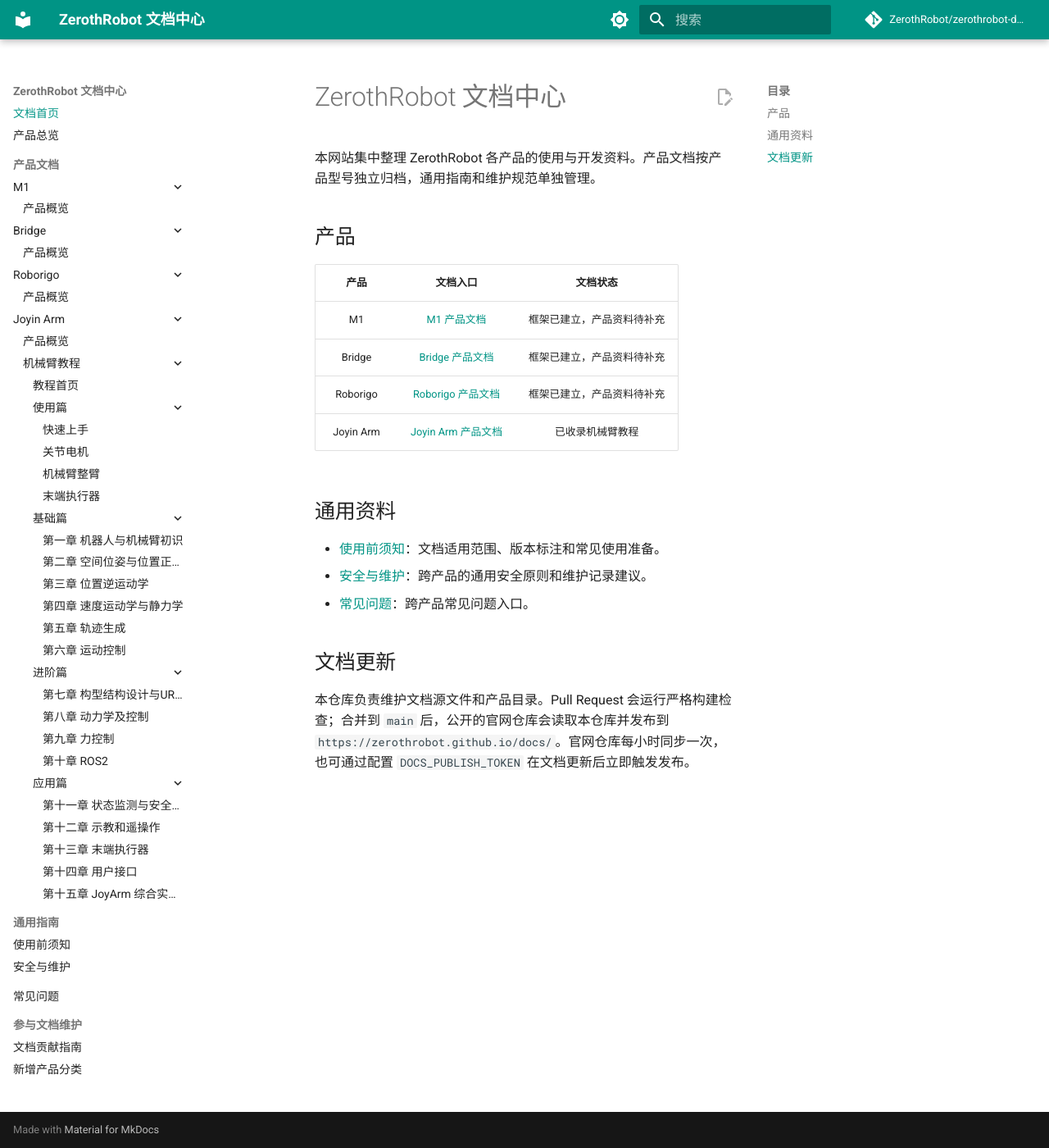
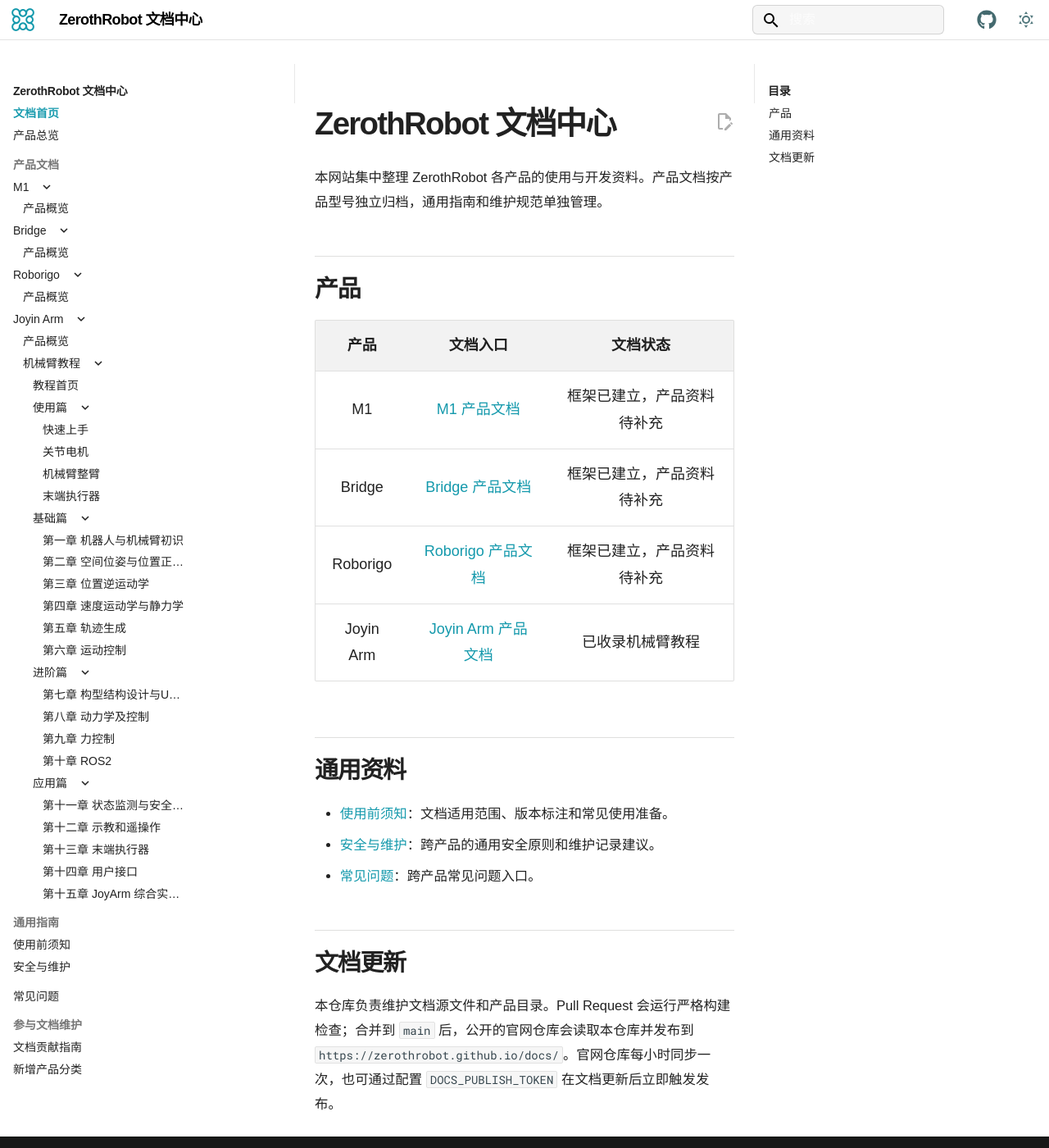
Before and after one commit to ZerothRobot/zerothrobot-docs, an MkDocs documentation site: the page built from docs/index.md, in a window 1280 px wide and 1400 px high. Shown: the whole window at 82% size. Built offline with MkDocs 1.6.1 and Material for MkDocs 9.7.7, drawn with Linux system fonts in a browser that asks for light colours; comment, search, counter and statistics services are not loaded.

Commit message:
style(docs): 重构文档站点视觉样式

```diff
--- /dev/null
+++ b/docs/stylesheets/site.css
@@ -0,0 +1,406 @@
+/* ---------- 品牌色与阅读底色 ---------- */
+:root,
+body[data-md-color-scheme="default"] {
+  --md-primary-fg-color: #1499ac;
+  --md-primary-fg-color--light: #6ad5e1;
+  --md-primary-fg-color--dark: #117f90;
+  --md-accent-fg-color: #1499ac;
+  --md-default-bg-color: #ffffff;
+  --md-code-bg-color: #f6f6f6;
+  --md-typeset-a-color: #1499ac;
+  --md-text-font: 'Alibaba PuHuiTi 2.0', 'PingFang SC', 'Microsoft YaHei', Arial, sans-serif;
+  --md-heading-font: 'Alibaba PuHuiTi 2.0', 'PingFang SC', 'Microsoft YaHei', Arial, sans-serif;
+}
+
+body[data-md-color-scheme="slate"] {
+  --md-primary-fg-color: #6ad5e1;
+  --md-primary-fg-color--light: #8ce2eb;
+  --md-primary-fg-color--dark: #1499ac;
+  --md-accent-fg-color: #6ad5e1;
+  --md-default-bg-color: #171817;
+  --md-default-bg-color--light: #20211f;
+  --md-code-bg-color: #222320;
+  --md-typeset-a-color: #8ce2eb;
+}
+
+/* ---------- 顶部工具栏 ---------- */
+.md-header {
+  background: #ffffff;
+  color: #000000;
+  box-shadow: 0 1px 0 rgb(28 28 26 / 12%);
+}
+
+.md-header__topic,
+.md-header .md-icon,
+.md-header .md-search__icon,
+.md-header .md-source,
+.md-header .md-header__button {
+  color: #000000;
+}
+
+.md-header__title {
+  font-weight: 750;
+  letter-spacing: -0.035em;
+}
+
+.md-search__form {
+  border: 1px solid rgb(28 28 26 / 16%);
+  border-radius: 6px;
+  background: #f6f6f6;
+}
+
+.md-search__input {
+  color: #000000;
+}
+
+[data-md-color-scheme="slate"] .md-header {
+  background: #171817;
+  color: #f5f5f5;
+  box-shadow: 0 1px 0 rgb(255 255 255 / 12%);
+}
+
+[data-md-color-scheme="slate"] .md-header__topic,
+[data-md-color-scheme="slate"] .md-header .md-icon,
+[data-md-color-scheme="slate"] .md-header .md-search__icon,
+[data-md-color-scheme="slate"] .md-header .md-source,
+[data-md-color-scheme="slate"] .md-header .md-header__button {
+  color: #f5f5f5;
+}
+
+[data-md-color-scheme="slate"] .md-search__form {
+  border-color: rgb(255 255 255 / 16%);
+  background: #242522;
+}
+
+[data-md-color-scheme="slate"] .md-search__input {
+  color: #f5f5f5;
+}
+
+/* ---------- 页面网格与双侧导航 ---------- */
+.md-main {
+  background: var(--md-default-bg-color);
+}
+
+.md-grid {
+  max-width: 94rem;
+}
+
+.md-sidebar {
+  background: var(--md-default-bg-color);
+}
+
+.md-sidebar--primary {
+  border-right: 1px solid rgb(28 28 26 / 10%);
+}
+
+.md-sidebar--secondary {
+  border-left: 1px solid rgb(28 28 26 / 10%);
+}
+
+.md-nav__title {
+  color: var(--md-default-fg-color);
+  font-weight: 750;
+  letter-spacing: -0.02em;
+}
+
+.md-nav__link {
+  transition: color 140ms ease, background-color 140ms ease;
+}
+
+.md-nav__link:hover,
+.md-nav__link:focus {
+  color: var(--md-accent-fg-color);
+}
+
+.md-nav__link--active {
+  color: var(--md-accent-fg-color) !important;
+  font-weight: 700;
+}
+
+.md-nav--primary .md-nav__link .md-nav__icon {
+  margin-left: 0.25rem !important;
+}
+
+.md-nav--secondary .md-nav__link {
+  border-left: 1px solid transparent;
+}
+
+.md-nav--secondary .md-nav__link--active {
+  border-left-color: var(--md-accent-fg-color);
+}
+
+[data-md-color-scheme="slate"] .md-sidebar--primary {
+  border-right-color: rgb(255 255 255 / 10%);
+}
+
+[data-md-color-scheme="slate"] .md-sidebar--secondary {
+  border-left-color: rgb(255 255 255 / 10%);
+}
+
+/* ---------- 正文排版 ---------- */
+.md-content {
+  min-width: 0;
+}
+
+.md-content__inner {
+  padding-top: 2.1rem;
+}
+
+.md-typeset {
+  color: var(--md-default-fg-color);
+  font-size: 0.76rem;
+  line-height: 1.85;
+}
+
+.md-typeset h1,
+.md-typeset h2,
+.md-typeset h3,
+.md-typeset h4 {
+  color: var(--md-default-fg-color);
+  font-weight: 760;
+  letter-spacing: -0.045em;
+}
+
+.md-typeset h1 {
+  margin-bottom: 1.6rem;
+  font-size: clamp(2rem, 4vw, 3.15rem);
+  line-height: 1.16;
+}
+
+.md-typeset h2 {
+  margin-top: 3rem;
+  padding-top: 1rem;
+  border-top: 1px solid rgb(28 28 26 / 14%);
+  font-size: 1.65rem;
+  line-height: 1.3;
+}
+
+.md-typeset h3 {
+  margin-top: 2rem;
+  font-size: 1.2rem;
+}
+
+[data-md-color-scheme="slate"] .md-typeset h2 {
+  border-top-color: rgb(255 255 255 / 15%);
+}
+
+.md-typeset a {
+  text-decoration-color: color-mix(in srgb, currentColor 35%, transparent);
+  text-underline-offset: 0.18em;
+  text-decoration-thickness: 1px;
+}
+
+.md-typeset a:hover {
+  text-decoration-color: currentColor;
+}
+
+.md-typeset blockquote {
+  margin: 1.8rem 0;
+  padding: 0.4rem 1.2rem;
+  border-left: 3px solid var(--md-accent-fg-color);
+  color: var(--md-default-fg-color--light);
+  background: color-mix(in srgb, var(--md-default-fg-color) 4%, transparent);
+}
+
+.md-typeset hr {
+  border-bottom-color: rgb(28 28 26 / 18%);
+}
+
+/* ---------- 技术内容 ---------- */
+.md-typeset table:not([class]) {
+  border: 1px solid rgb(28 28 26 / 14%);
+  background: color-mix(in srgb, var(--md-default-bg-color) 88%, white);
+}
+
+.md-typeset table:not([class]) th {
+  background: color-mix(in srgb, var(--md-default-fg-color) 6%, transparent);
+  font-weight: 750;
+}
+
+.md-typeset table:not([class]) td,
+.md-typeset table:not([class]) th {
+  border-bottom-color: rgb(28 28 26 / 12%);
+}
+
+[data-md-color-scheme="slate"] .md-typeset table:not([class]) {
+  background: #1d1e1c;
+}
+
+[data-md-color-scheme="slate"] .md-typeset table:not([class]) th {
+  background: rgb(255 255 255 / 5%);
+}
+
+[data-md-color-scheme="slate"] .md-typeset table:not([class]) td,
+[data-md-color-scheme="slate"] .md-typeset table:not([class]) th {
+  border-bottom-color: rgb(255 255 255 / 12%);
+}
+
+.md-typeset pre > code {
+  border: 1px solid rgb(28 28 26 / 12%);
+  border-radius: 2px;
+}
+
+.md-typeset :not(pre) > code {
+  border: 1px solid rgb(28 28 26 / 9%);
+  border-radius: 2px;
+}
+
+.md-typeset .admonition,
+.md-typeset details:not(.tutorial-details) {
+  border-radius: 2px;
+  box-shadow: none;
+}
+
+.md-typeset .admonition-title,
+.md-typeset summary {
+  font-weight: 720;
+}
+
+/* ---------- 页脚 ---------- */
+.md-footer {
+  background: #20211f;
+}
+
+.md-footer-meta {
+  background: #171817;
+}
+
+/* ---------- 小屏布局 ---------- */
+@media screen and (max-width: 76.1875em) {
+  .md-content__inner {
+    padding-top: 1.5rem;
+  }
+
+  .md-typeset h1 {
+    font-size: 2rem;
+  }
+
+  .md-typeset h2 {
+    margin-top: 2.2rem;
+    font-size: 1.4rem;
+  }
+}
+
+@media screen and (max-width: 44.9375em) {
+  .md-typeset {
+    font-size: 0.72rem;
+    line-height: 1.8;
+  }
+
+  .md-typeset h1 {
+    font-size: 1.8rem;
+  }
+}
+
+/* ---------- 顶部栏控件顺序与间距 ---------- */
+.md-header__option[data-md-component="palette"] {
+  order: 10;
+  margin-left: 0.4rem;
+}
+
+@media screen and (min-width: 60em) {
+  .md-header__source {
+    width: auto;
+    max-width: none;
+    margin-left: 0.55rem;
+  }
+}
+
+/* ---------- 图标与品牌标识 ---------- */
+.md-logo {
+  position: relative;
+  width: 2rem;
+  height: 2rem;
+  background: url("../images/zeroth-logo.png") center / 1.7rem 1.7rem no-repeat;
+  border-radius: 0.35rem;
+}
+
+.md-nav__title .md-logo {
+  width: 2rem;
+  height: 2rem;
+  background-size: 1.7rem 1.7rem;
+}
+
+.md-header .md-logo svg,
+.md-nav__title .md-logo svg {
+  display: none !important;
+}
+
+.md-header .md-icon,
+.md-header .md-header__button,
+.md-header .md-source {
+  transition: color 180ms ease, opacity 180ms ease, background-color 180ms ease;
+}
+
+.md-header .md-header__option .md-icon {
+  color: color-mix(in srgb, var(--md-default-fg-color) 62%, var(--md-accent-fg-color));
+  opacity: 0.76;
+}
+
+.md-header .md-header__option .md-icon:hover,
+.md-header .md-header__option .md-icon:focus-visible {
+  color: var(--md-accent-fg-color);
+  opacity: 0.92;
+}
+
+.md-header .md-source__icon {
+  color: color-mix(in srgb, var(--md-default-fg-color) 66%, var(--md-accent-fg-color));
+  opacity: 0.82;
+}
+
+.md-source__repository {
+  display: none;
+}
+
+
+/* ---------- 阅读字号 ---------- */
+.md-typeset {
+  font-size: 0.82rem;
+  line-height: 1.82;
+}
+
+.md-typeset h1 {
+  margin-bottom: 1.35rem;
+  font-size: clamp(1.85rem, 3vw, 2.45rem);
+  line-height: 1.22;
+}
+
+.md-typeset h2 {
+  margin-top: 2.5rem;
+  font-size: 1.45rem;
+  line-height: 1.35;
+}
+
+.md-typeset h3 {
+  margin-top: 1.8rem;
+  font-size: 1.15rem;
+}
+
+.md-typeset table:not([class]) {
+  font-size: 0.9rem;
+}
+
+.md-typeset table:not([class]) th,
+.md-typeset table:not([class]) td {
+  padding: 0.7rem 0.9rem;
+}
+
+@media screen and (max-width: 76.1875em) {
+  .md-typeset h1 {
+    font-size: 2rem;
+  }
+
+  .md-typeset h2 {
+    font-size: 1.35rem;
+  }
+}
+
+@media screen and (max-width: 44.9375em) {
+  .md-typeset {
+    font-size: 0.78rem;
+  }
+
+  .md-typeset h1 {
+    font-size: 1.8rem;
+  }
+}
--- a/mkdocs.yml
+++ b/mkdocs.yml
@@ -2,11 +2,14 @@ site_name: ZerothRobot 文档中心
 site_description: ZerothRobot 产品、使用与开发文档
 site_url: https://zerothrobot.github.io/docs/
 repo_url: https://github.com/ZerothRobot/zerothrobot-docs
-repo_name: ZerothRobot/zerothrobot-docs
+repo_name: ZerothRobot
 edit_uri: edit/main/docs/
 
 theme:
   name: material
+  favicon: images/zeroth-logo.png
+  icon:
+    repo: fontawesome/brands/github
   language: zh
   features:
     - navigation.instant
@@ -20,15 +23,15 @@ theme:
   palette:
     - scheme: default
       primary: teal
-      accent: amber
+      accent: teal
       toggle:
-        icon: material/brightness-7
+        icon: material/weather-sunny
         name: 切换到深色模式
     - scheme: slate
       primary: teal
-      accent: amber
+      accent: teal
       toggle:
-        icon: material/brightness-4
+        icon: material/weather-night
         name: 切换到浅色模式
 
 plugins:
@@ -57,9 +60,10 @@ markdown_extensions:
           class: mermaid
           format: !!python/name:pymdownx.superfences.fence_code_format
   - toc:
-      permalink: true
+      permalink: false
 
 extra_css:
+  - stylesheets/site.css
   - products/joyin-arm/tutorial/stylesheets/mermaid.css
   - products/joyin-arm/tutorial/stylesheets/extra.css
 
```
Also changed, not shown: docs/images/zeroth-logo.png (added).
